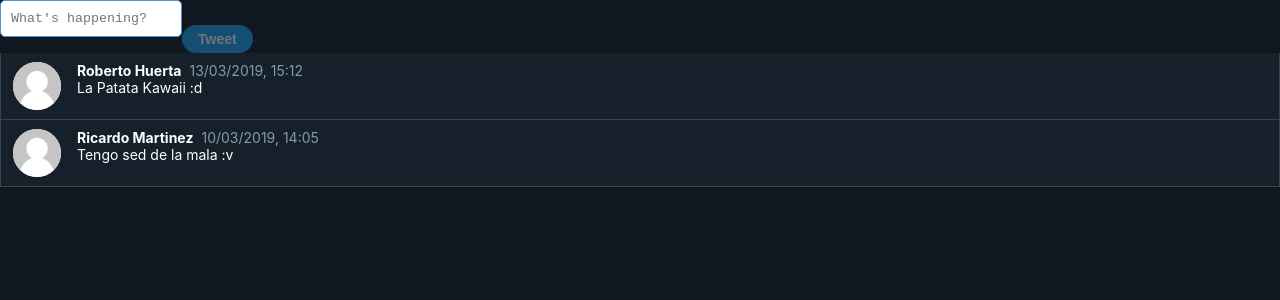
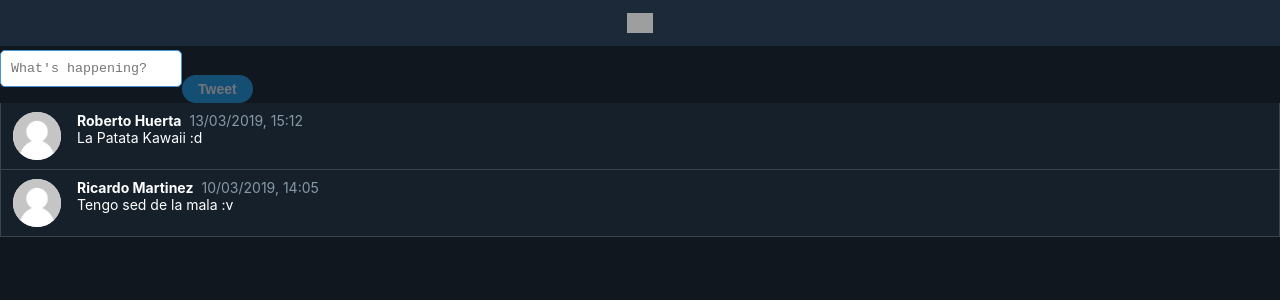
Before and after one commit to FlooCharm/tweet-app, a React (Create React App) app: page / in a window 1280 px wide. Shown: the top 300 px of the page. Built offline with nearby package versions, Linux system fonts and the light colour scheme; grey boxes are pictures that could not be loaded.

Commit message:
added navbar

```diff
--- a/src/App.css
+++ b/src/App.css
@@ -1,5 +1,9 @@
 body {
 	background: #10171e;
+}
+
+.content {
+	margin-top: 50px;
 }
 
 /* flexbox */
--- a/src/App.js
+++ b/src/App.js
@@ -1,5 +1,6 @@
 import React, { Component } from 'react';
 import './App.css';
+import Navbar from './components/Navbar';
 import Tweet from './components/Tweet';
 import Divider from './components/Divider';
 import InputField from './components/InputField';
@@ -75,6 +76,8 @@ class App extends Component {
 
 		return (
 			<div className="app">
+				<Navbar />
+				<div className='content'>
 					<form>
 						<InputField
 							placeholder="What's happening?"
@@ -91,6 +94,7 @@ class App extends Component {
 					</form>
 					{tweets}
 				</div>
+			</div>
 		);
 	}
 }
--- /dev/null
+++ b/src/components/Navbar/Navbar.css
@@ -0,0 +1,16 @@
+.navbar {
+	position: fixed;
+	top: 0;
+	display: flex;
+	flex-direction: row;
+	width: 100%;
+	height: 46px;
+	justify-content: center;
+	align-items: center;
+	background: #1c2938;
+}
+
+.icon {
+	width: auto;
+	height: 20px;
+}
--- /dev/null
+++ b/src/components/Navbar/Navbar.js
@@ -0,0 +1,17 @@
+import React, { Component } from 'react';
+import './Navbar.css';
+
+class Navbar extends Component {
+	render() {
+		return (
+			<div className='navbar'>
+				<img
+					className='icon'
+					src='http://www.logospng.com/images/2/twitter-logo-vector-by-oguzhanbahardesign-on-deviantart-2414.png'
+				/>
+			</div>
+		);
+	}
+}
+
+export default Navbar;
--- /dev/null
+++ b/src/components/Navbar/index.js
@@ -0,0 +1,3 @@
+import Navbar from './Navbar';
+
+export default Navbar;
```
Lines whose indentation alone changed are shown as unchanged.
